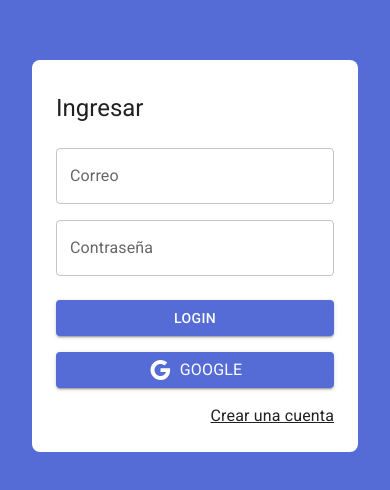
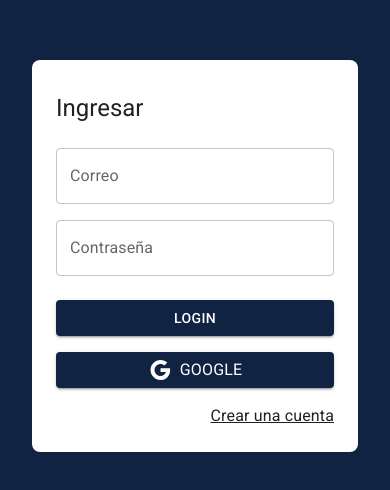
Before and after one commit to numarCoy98/to-do-app, a React (Create React App) app: page /auth/login in a window 390 px wide. Shown: the part 166-656 px from the top of the page. Built offline with nearby package versions, Linux system fonts and the light colour scheme; no server answers.

Commit message:
Fix: responsive

```diff
--- a/src/theme/theme.js
+++ b/src/theme/theme.js
@@ -4,13 +4,13 @@ import { createTheme } from '@mui/material/styles';
 const theme = createTheme({
     palette: {
         primary: {
-            main: '#556cd6',
+            main: '#112342',
         },
         secondary: {
-            main: '#19857b',
+            main: '#a6d5ff',
         },
         error: {
-            main: red.A400,
+            main: '#000000',
         },
     },
 });
--- a/src/toDo/views/components/CardTask.jsx
+++ b/src/toDo/views/components/CardTask.jsx
@@ -46,6 +46,9 @@ export const CardTask = ({ editItem, deleteItem, toggleItem, status, title, desc
                     <Typography sx={{ mb: 1.5 }} color="text.secondary">
                         {description}
                     </Typography>
+                    <Typography sx={{ fontSize: 14 }} color="text.secondary">
+                        {category}
+                    </Typography>
                 </CardContent>
                 <CardActions sx={{ display: 'flex', justifyContent: 'space-between' }}>
                     <Checkbox
```
Also changed, not shown: 1 other file (tests, documents, lock files or other folders).
